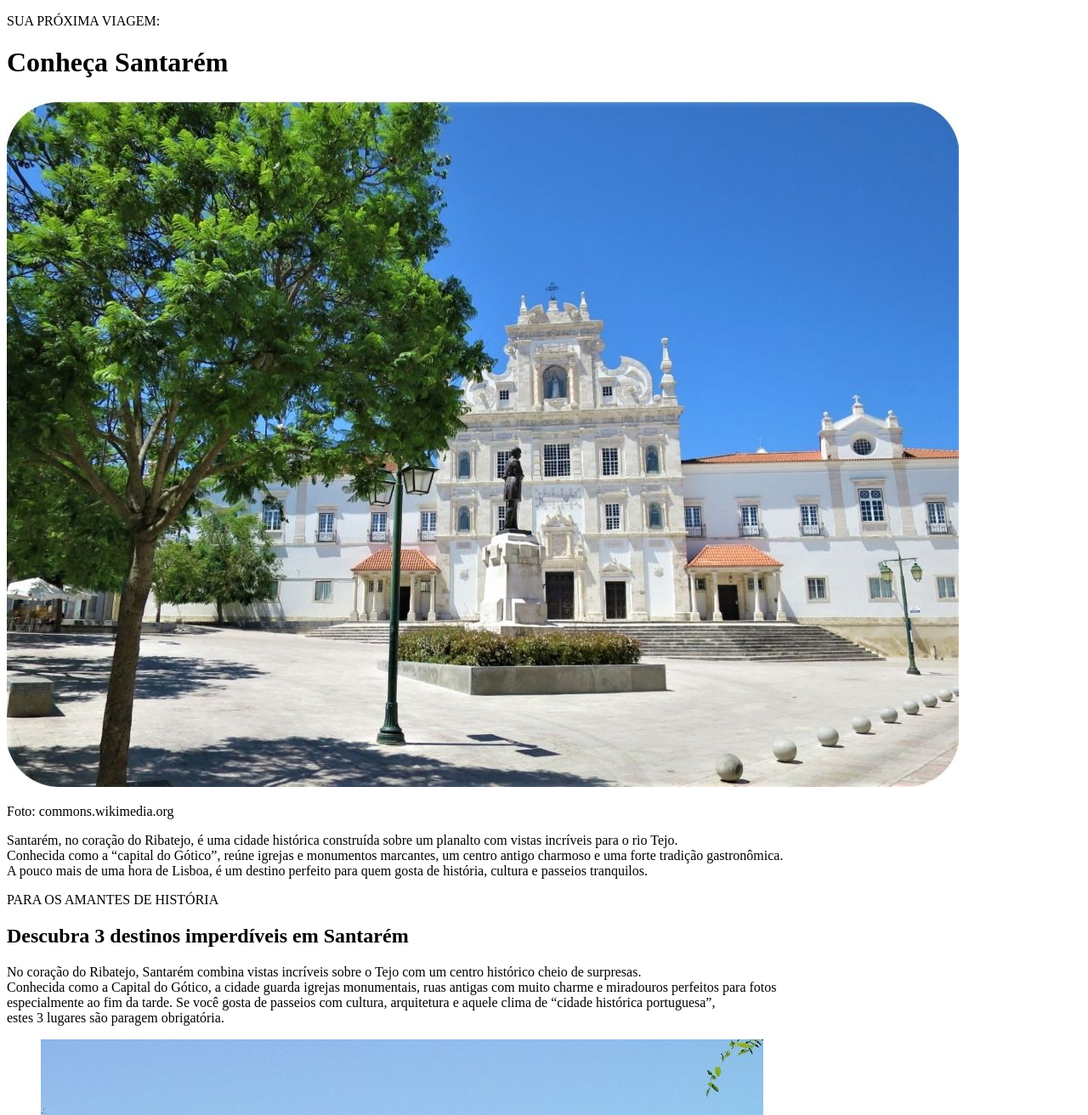
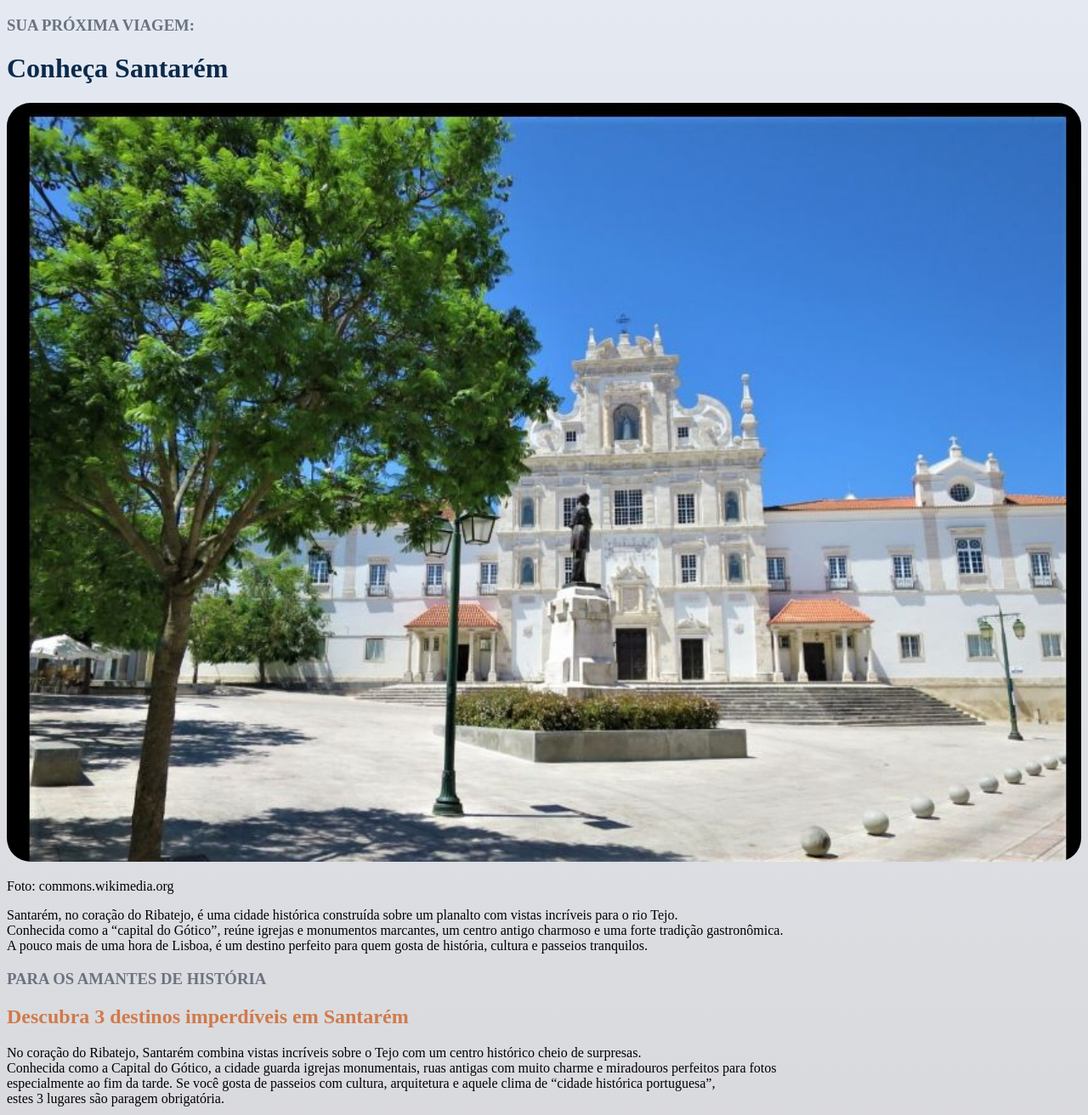
Before and after one commit to izafonsecas/repositorio-curso-fullstack, a plain HTML site: page CURSO ROCKETSEAT/projeto-turismo/index.html in a window 1280 px wide. Shown: the top 1312 px of the page at 85% size. Drawn offline with Linux system fonts and the light colour scheme.

Commit message:
atualizando cores

```diff
--- a/CURSO ROCKETSEAT/projeto-turismo/index.html
+++ b/CURSO ROCKETSEAT/projeto-turismo/index.html
@@ -4,28 +4,28 @@
   <meta charset="UTF-8">
   <meta name="viewport" content="width=device-width, initial-scale=1.0">
   <title>Projeto Turismo</title>
+  <link rel="stylesheet" href="stylept.css">
 
 </head>
 
-<p>SUA PRÓXIMA VIAGEM:</p>
+<h3>Sua próxima viagem:</h3>
 <h1>Conheça Santarém</h1>
 
 <body>
-
+<main>
 <section>
-<img src="assets/santarem1120.jpg" alt="Vista de Santarém">
+<img src="assets/santarem850.jpg" alt="Vista de Santarém">
 <p>Foto: commons.wikimedia.org</p>
 <p>Santarém, no coração do Ribatejo, é uma cidade histórica construída sobre um planalto com vistas incríveis para o rio Tejo.<br>
 Conhecida como a “capital do Gótico”, reúne igrejas e monumentos marcantes, um centro antigo charmoso e uma forte tradição gastronômica.<br>
 A pouco mais de uma hora de Lisboa, é um destino perfeito para quem gosta de história, cultura e passeios tranquilos.</p>
+
 </section>
 
-<div
-class="divider">
-</div>
+<div class="dividir"></div>
 
 <section>
-<p>PARA OS AMANTES DE HISTÓRIA</p>
+<h3>Para os amantes de história</h3>
 <h2>Descubra 3 destinos imperdíveis em Santarém</h2>
 <p>No coração do Ribatejo, Santarém combina vistas incríveis sobre o Tejo com um centro histórico cheio de surpresas.<br>
 Conhecida como a Capital do Gótico, a cidade guarda igrejas monumentais, ruas antigas com muito charme e miradouros perfeitos para fotos <br>
@@ -65,4 +65,5 @@ estes 3 lugares são paragem obrigatória.</p>
 <footer>
   Iza Fonseca - Conheça Portugal
 </footer>
+</main>
 </html>
--- /dev/null
+++ b/CURSO ROCKETSEAT/projeto-turismo/stylept.css
@@ -0,0 +1,34 @@
+ @charset "UTF-8";
+
+ body{
+background-image: linear-gradient(to bottom, #E4E9F2, #BFB4AA);
+ }
+
+ h1{
+  color: #0B2A4A;
+ }
+
+ h2{
+  color: #D07A4A;
+ }
+
+ h3{
+  color: #6B7280;
+  text-transform: uppercase;
+ }
+
+ p{
+  text-align: justify;
+ }
+
+ img{
+  border-radius: 28px;
+  width: 100%;
+
+ }
+ .div {
+  width: 100%;
+  height: 1px;
+  margin: 36px 0;
+  background-color: #56534d;
+}
```
Also changed, not shown: CURSO ROCKETSEAT/projeto-turismo/assets/santarem850.jpg (added).
